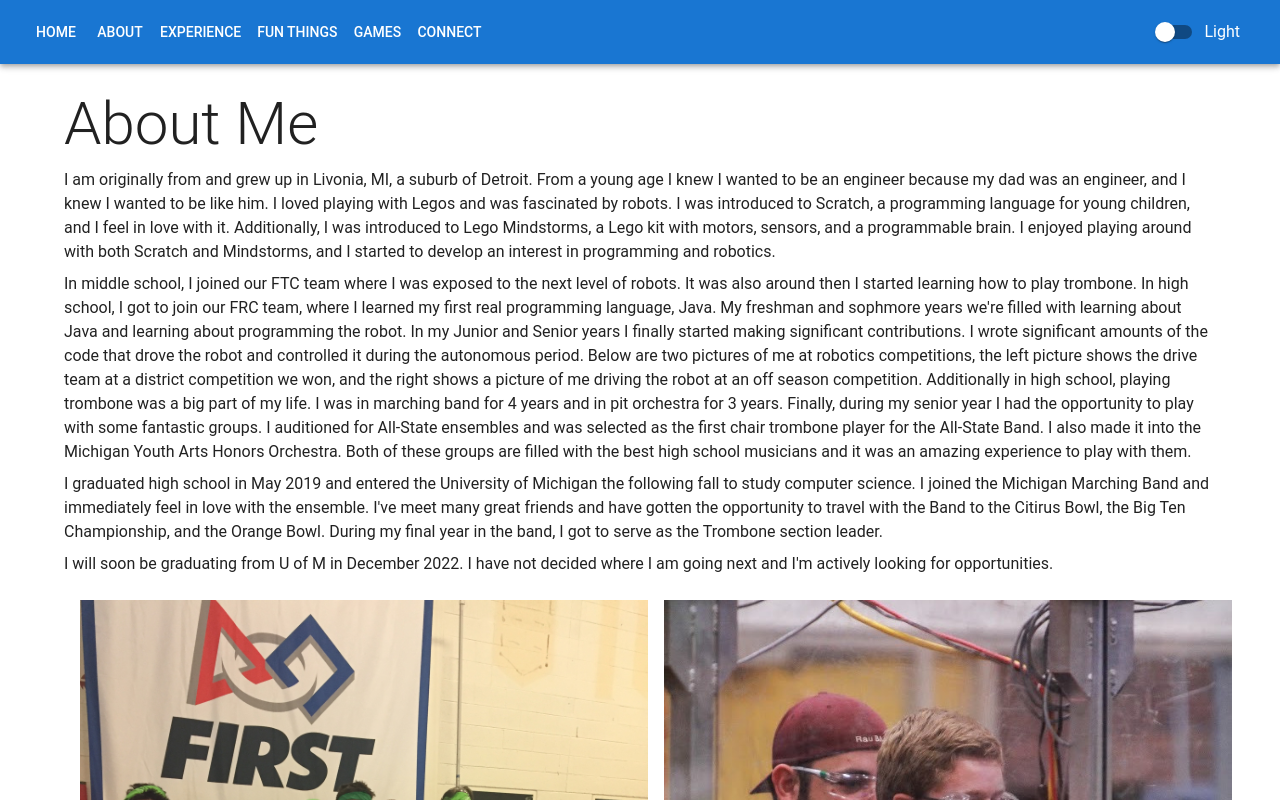
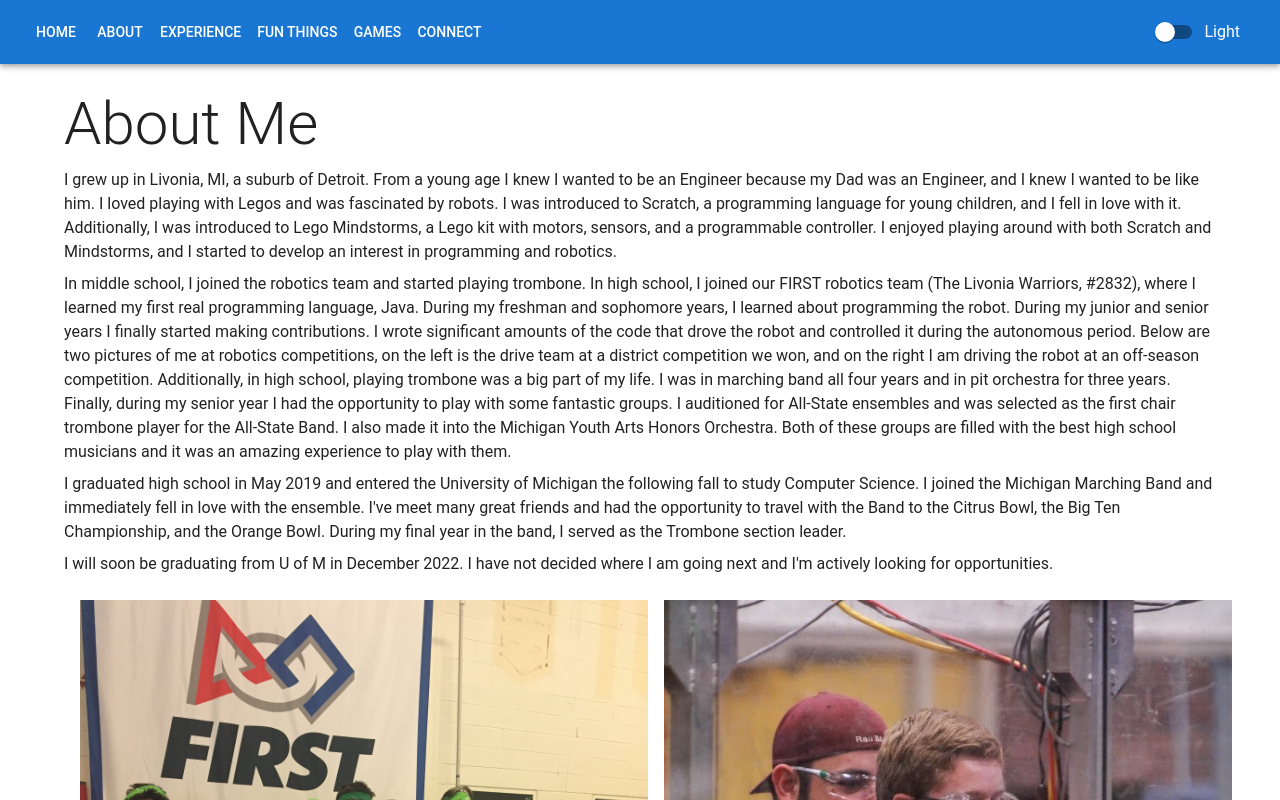
Before and after one commit to JohnRosner/JohnRosner.github.io, a React (Create React App) app: page /#/about in a window 1280 px wide. Shown: the top 800 px of the page. Built offline with nearby package versions, Linux system fonts and the light colour scheme.

Commit message:
Updated about page

```diff
--- a/src/pages/About.jsx
+++ b/src/pages/About.jsx
@@ -13,26 +13,28 @@ export const About = () => {
 				About Me
 			</Typography>
 			<Typography varient='p'>
-				I am originally from and grew up in Livonia, MI, a suburb of Detroit. From a young age I knew I wanted to be an engineer because my dad was an engineer,
-				and I knew I wanted to be like him. I loved playing with Legos and was fascinated by robots. I was introduced to Scratch, a programming language
-				for young children, and I feel in love with it. Additionally, I was introduced to Lego Mindstorms, a Lego kit with motors, sensors, and a programmable
-				brain. I enjoyed playing around with both Scratch and Mindstorms, and I started to develop an interest in programming and robotics.
+				I grew up in Livonia, MI, a suburb of Detroit. From a young age I knew I wanted to be an Engineer because my Dad was an Engineer,
+				and I knew I wanted to be like him. I loved playing with Legos and was fascinated by robots. I was introduced to Scratch, a programming
+				language for young children, and I fell in love with it. Additionally, I was introduced to Lego Mindstorms, a Lego kit with motors,
+				sensors, and a programmable controller. I enjoyed playing around with both Scratch and Mindstorms, and I started to develop an interest
+				in programming and robotics.
 			</Typography>
 			<Typography varient='p'>
-				In middle school, I joined our FTC team where I was exposed to the next level of robots. It was also around then I started learning how to play trombone.
-				In high school, I got to join our FRC team, where I learned my first real programming language, Java. My freshman and sophmore years we're filled with learning
-				about Java and learning about programming the robot. In my Junior and Senior years I finally started making significant contributions. I wrote significant amounts
-				of the code that drove the robot and controlled it during the autonomous period. Below are two pictures of me at robotics competitions, the left picture shows
-				the drive team at a district competition we won, and the right shows a picture of me driving the robot at an off season competition. Additionally in high school,
-				playing trombone was a big part of my life. I was in marching band for 4 years and in pit orchestra for 3 years. Finally, during my senior year I had the opportunity
-				to play with some fantastic groups. I auditioned for All-State ensembles and was selected as the first chair trombone player for the All-State Band. I also made
-				it into the Michigan Youth Arts Honors Orchestra. Both of these groups are filled with the best high school musicians and it was an amazing experience to play
-				with them.
+				In middle school, I joined the robotics team and started playing trombone. In high school, I joined our FIRST robotics team
+				(The Livonia Warriors, #2832), where I learned my first real programming language, Java. During my freshman and sophomore years,
+				I learned about programming the robot. During my junior and senior years I finally started making contributions. I wrote significant
+				amounts of the code that drove the robot and controlled it during the autonomous period. Below are two pictures of me at robotics
+				competitions, on the left is the drive team at a district competition we won, and on the right I am driving the robot at an off-season
+				competition. Additionally, in high school, playing trombone was a big part of my life. I was in marching band all four years and in pit
+				orchestra for three years. Finally, during my senior year I had the opportunity to play with some fantastic groups. I auditioned for
+				All-State ensembles and was selected as the first chair trombone player for the All-State Band. I also made it into the Michigan Youth
+				Arts Honors Orchestra. Both of these groups are filled with the best high school musicians and it was an amazing experience to play with them.
 			</Typography>
 			<Typography varient='p'>
-				I graduated high school in May 2019 and entered the University of Michigan the following fall to study computer science. I joined the Michigan Marching Band and
-				immediately feel in love with the ensemble. I've meet many great friends and have gotten the opportunity to travel with the Band to the Citirus Bowl, the Big Ten
-				Championship, and the Orange Bowl. During my final year in the band, I got to serve as the Trombone section leader.
+				I graduated high school in May 2019 and entered the University of Michigan the following fall to study Computer Science.
+				I joined the Michigan Marching Band and immediately fell in love with the ensemble. I've meet many great friends and had the opportunity
+				to travel with the Band to the Citrus Bowl, the Big Ten Championship, and the Orange Bowl. During my final year in the band, I served as
+				the Trombone section leader.
 			</Typography>
 			<Typography varient='p'>
 				I will soon be graduating from U of M in December 2022. I have not decided where I am going next and I'm actively looking for opportunities.
```
